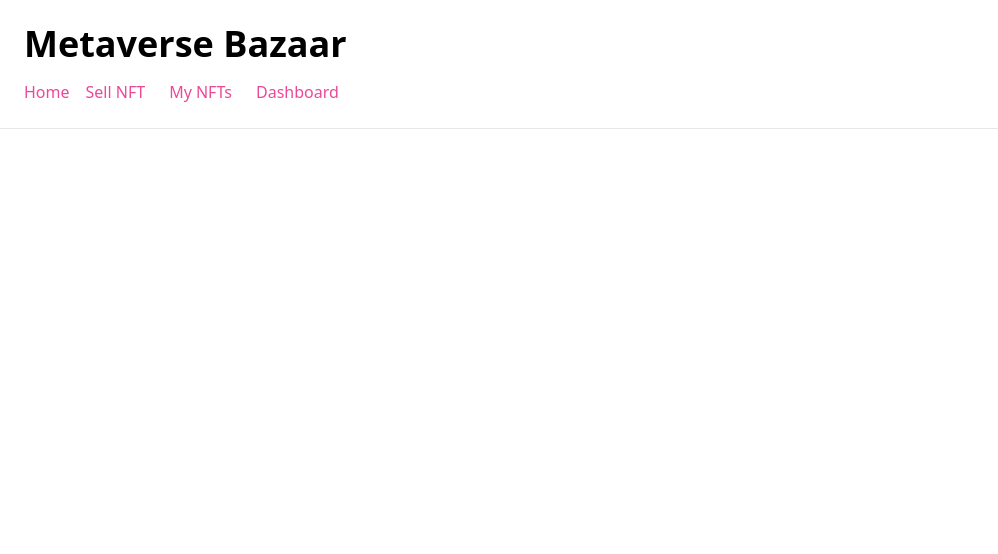
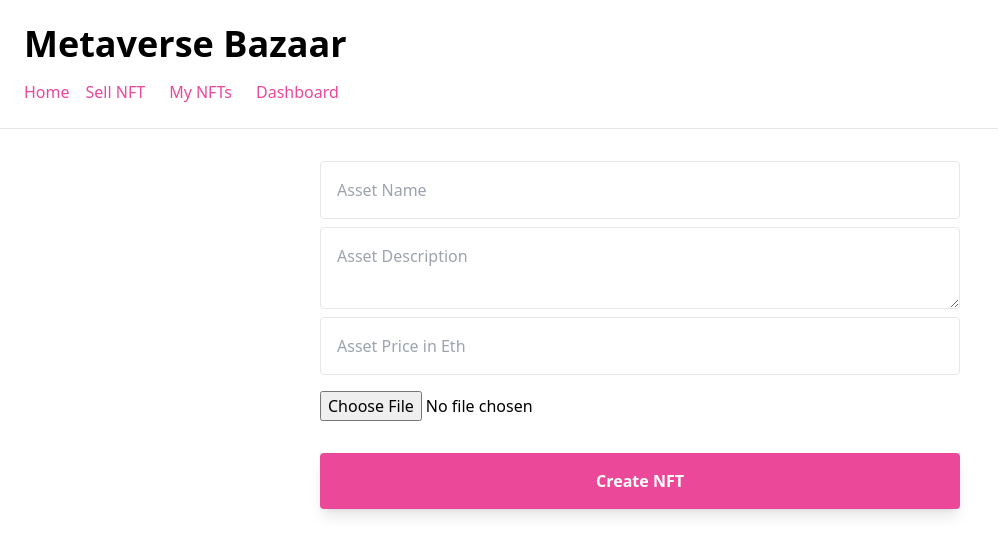
Before and after one commit to growindiedev/nft-bazaar, a Next.js app: page /create-nft in a window 1280 px wide. Shown: the top 554 px of the page, without its empty margins (0-998 px from the left). Built offline with nearby package versions, Linux system fonts and the light colour scheme; what ipfs-http-client would draw is missing.

Commit message:
developed create-nft UI

```diff
--- a/pages/create-nft.js
+++ b/pages/create-nft.js
@@ -33,7 +33,7 @@ export default function CreateItem() {
     }
   };
 
-  async function uploadToIPFS() {
+  const uploadToIPFS = async () => {
     const { name, description, price } = formInput;
     if (!name || !description || !price || !fileUrl) return;
     const data = JSON.stringify({
@@ -48,5 +48,64 @@ export default function CreateItem() {
     } catch (error) {
       console.log("Error uploading file: ", error);
     }
-  }
+  };
+
+  const listNFTForSale = async () => {
+    const url = await uploadToIPFS();
+    const web3Modal = new Web3Modal();
+    const connection = await web3Modal.connect();
+    const provider = new ethers.providers.Web3Provider(connection);
+    const signer = provider.getSigner();
+
+    const price = ethers.utils.parseUnits(formInput.price, "ether");
+    let contract = new ethers.Contract(
+      marketplaceAddress,
+      NFTBazaar.abi,
+      signer
+    );
+    let listingPrice = await contract.getListingPrice();
+    listingPrice = listingPrice.toString();
+    let transaction = await contract.createToken(url, price, {
+      value: listingPrice,
+    });
+    await transaction.wait();
+
+    router.push("/");
+  };
+
+  return (
+    <div className="flex justify-center">
+      <div className="w-1/2 flex flex-col pb-12">
+        <input
+          placeholder="Asset Name"
+          className="mt-8 border rounded p-4"
+          onChange={(e) =>
+            updateFormInput({ ...formInput, name: e.target.value })
+          }
+        />
+        <textarea
+          placeholder="Asset Description"
+          className="mt-2 border rounded p-4"
+          onChange={(e) =>
+            updateFormInput({ ...formInput, description: e.target.value })
+          }
+        />
+        <input
+          placeholder="Asset Price in Eth"
+          className="mt-2 border rounded p-4"
+          onChange={(e) =>
+            updateFormInput({ ...formInput, price: e.target.value })
+          }
+        />
+        <input type="file" name="Asset" className="my-4" onChange={onChange} />
+        {fileUrl && <img className="rounded mt-4" width="350" src={fileUrl} />}
+        <button
+          onClick={listNFTForSale}
+          className="font-bold mt-4 bg-pink-500 text-white rounded p-4 shadow-lg"
+        >
+          Create NFT
+        </button>
+      </div>
+    </div>
+  );
 }
```
Also changed, not shown: pages/my-assets.js (added).
